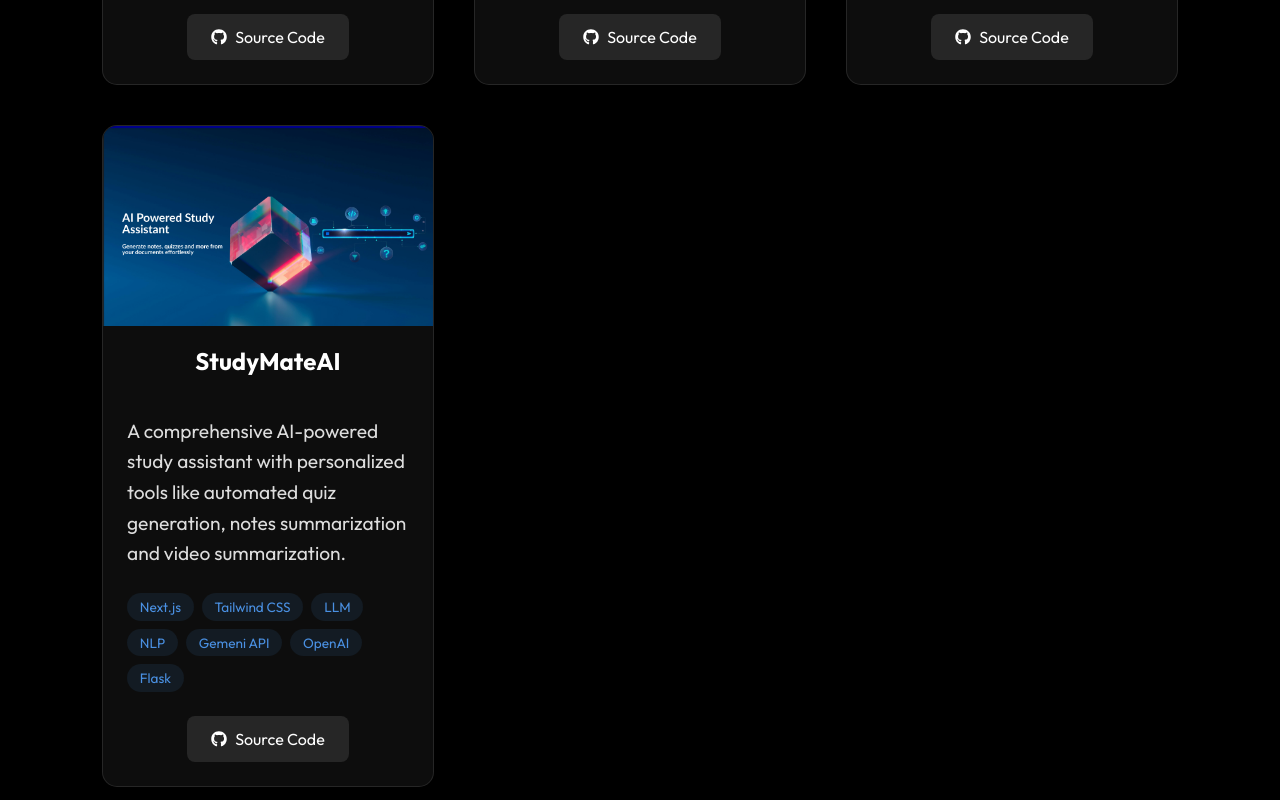
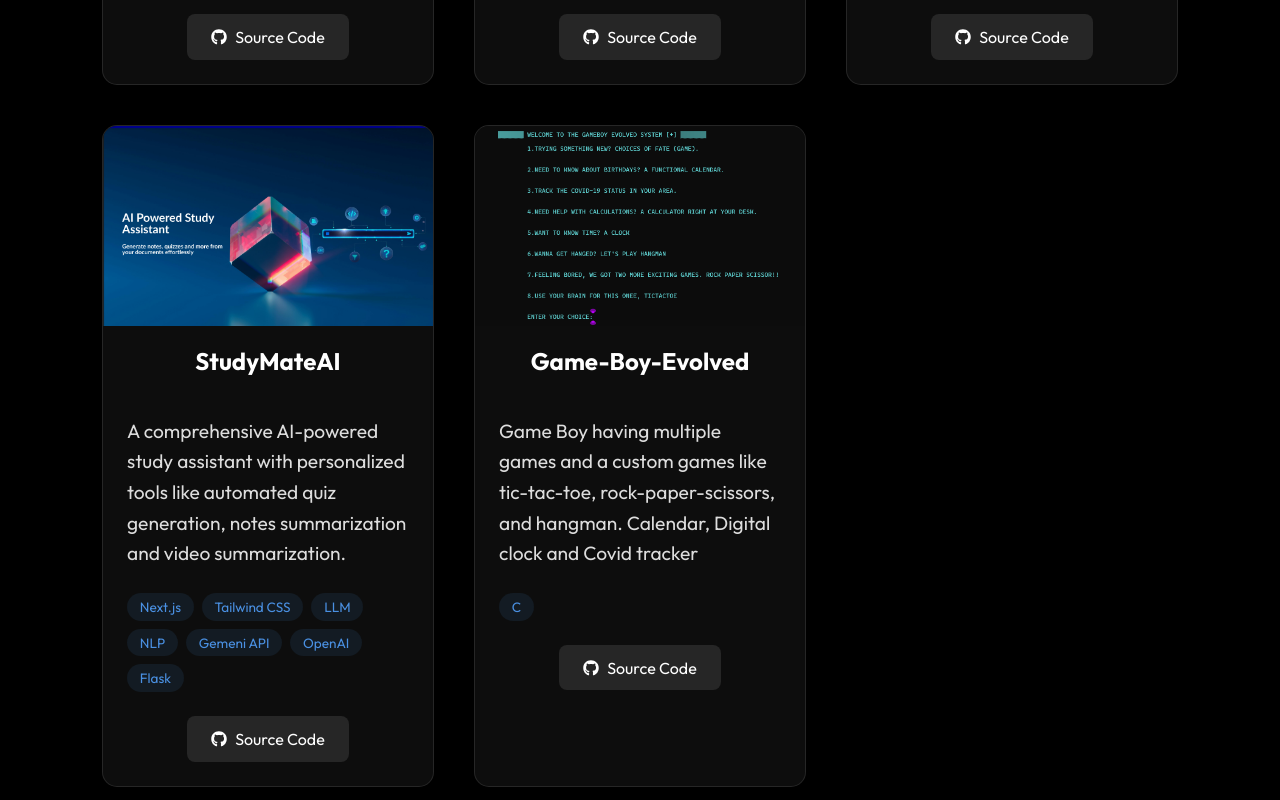
Before and after one commit to shahzaib2k02/Portfolio, a React (Create React App) app: page / in a window 1280 px wide. Shown: the part 3680-4480 px from the top of the page. Built offline with nearby package versions, Linux system fonts and the light colour scheme.

Commit message:
added 5th project

```diff
--- a/src/components/WorKCardData.js
+++ b/src/components/WorKCardData.js
@@ -2,6 +2,7 @@ import pro1 from '../assets/pro1.jpeg';
 import pro2 from '../assets/pro2.png';
 import pro3 from '../assets/pro3.jpg';
 import pro4 from '../assets/pro4.png';
+import pro5 from '../assets/pro5.png';
 
 const ProjectCardData = [
     {
@@ -36,6 +37,14 @@ const ProjectCardData = [
         technologies: ["Next.js", "Tailwind CSS", "LLM", "NLP", "Gemeni API", "OpenAI", "Flask"],
         github: "https://github.com/MuhdDaniyal/FYP",
         featured: false
+    },
+    {
+        imgsrc: pro5,
+        title: "Game-Boy-Evolved",
+        description: "Game Boy having multiple games and a custom games like tic-tac-toe, rock-paper-scissors, and hangman. Calendar, Digital clock and Covid tracker",
+        technologies: ["C"],
+        github: "https://github.com/shahzaib2k02/GameBoyEvolved.git",
+        featured: false
     }
 ];
 
```
Also changed, not shown: src/assets/pro5.png (added).
